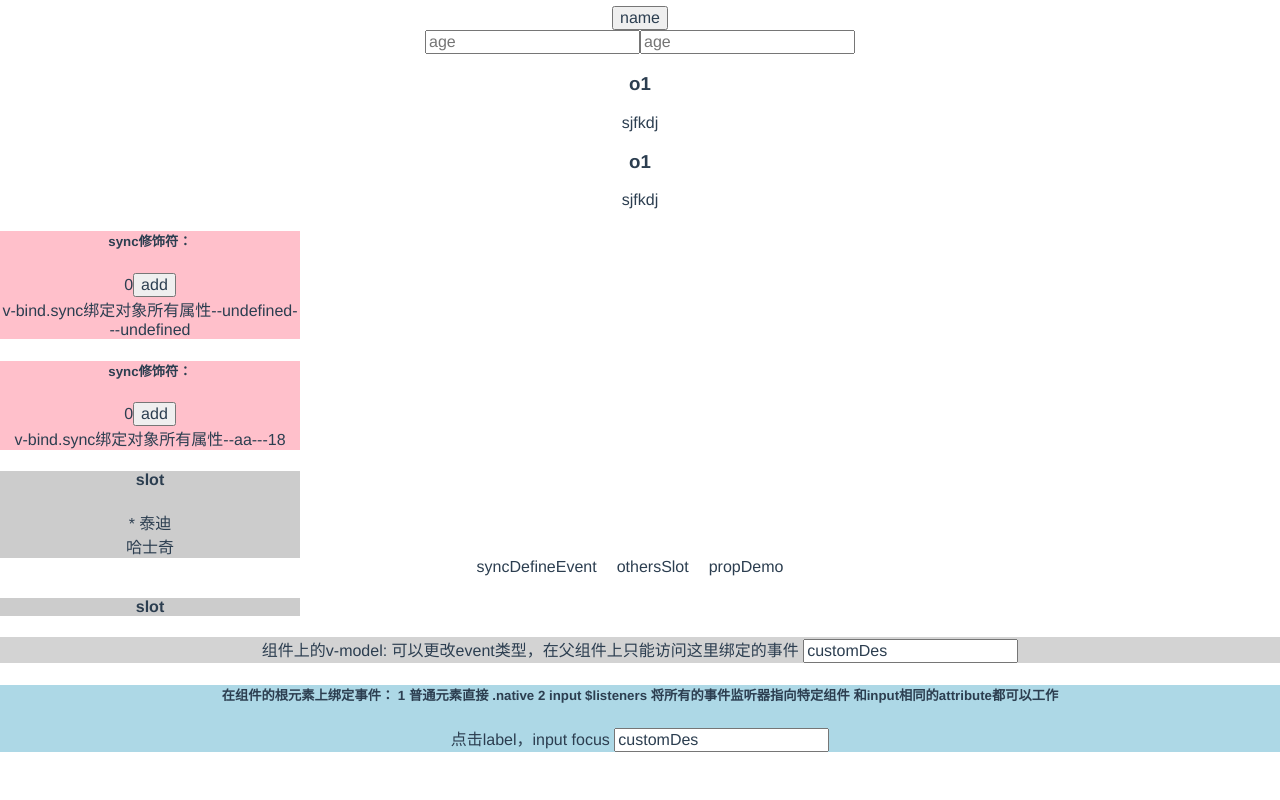
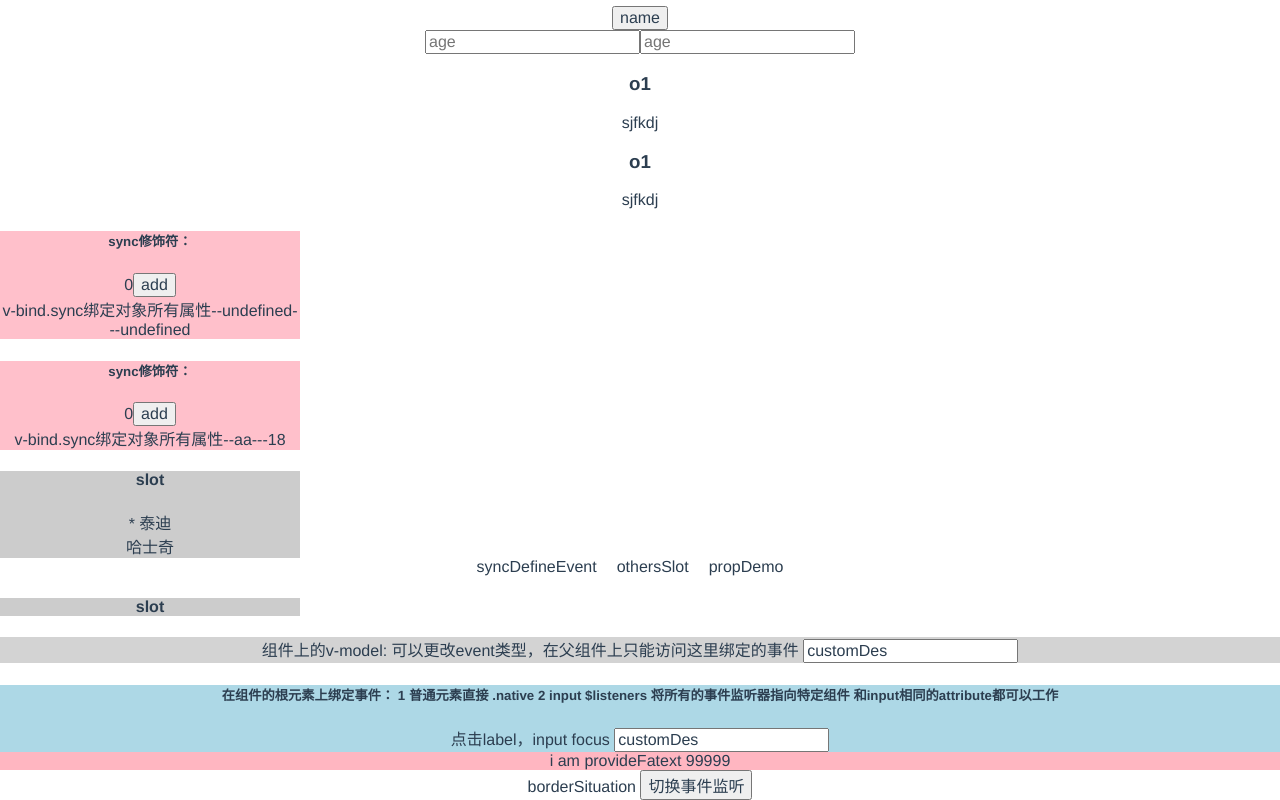
Before and after one commit to xiyanjo/reLearnVueDeep, a Vue app: page / in a window 1280 px wide. Shown: the part 342-1142 px from the top of the page. Before the commit the page ends 1094 px from the top, so only its background shows below. Built offline with nearby package versions, Linux system fonts and the light colour scheme.

Commit message:
依赖注入及destory周期

```diff
--- a/src/components/borderSituation.vue
+++ b/src/components/borderSituation.vue
@@ -1,5 +1,7 @@
 <template>
   <div style="background: lightblue;">
+    <h4>程序化的事件监听器</h4>
+    <button @click="$router.push('/')">主页</button>
 
   </div>
 </template>
@@ -17,6 +19,27 @@
     },
     methods: {
 
-    }
+    },
+    created(){
+      this.$once('hook:beforeDestroy',function(){
+        console.log('hook:beforeDestroy')
+      })
+    },
+
+
+    active(){
+      console.log('active')
+    },
+    updated(){
+      console.log('updated')
+    },
+  //  v-if切换组件及路由跳转都会触发 beforeDestroy和destroyed
+    beforeDestroy(){
+      console.log('beforeDestroy')
+    },
+    destroyed(){
+      console.log('destroyed')
+    },
+
   }
 </script>
--- /dev/null
+++ b/src/components/provideInject.vue
@@ -0,0 +1,19 @@
+<template>
+  <div style="background: lightpink;">
+    <div ref="provide">
+      <span>i am {{name()}}</span>
+      <span>text {{text}}</span>
+    </div>
+  </div>
+</template>
+<script>
+  export default{
+    name:'provideinjec',
+    inject:['name','text'],//可以访问父级组件中实例及方法，非响应式的
+    data(){
+      return{
+
+      }
+    },
+  }
+</script>
--- a/src/router/index.js
+++ b/src/router/index.js
@@ -19,6 +19,11 @@ const routes = [
     component: () =>
       import(/* webpackChunkName: "about" */ "../views/About.vue"),
   },
+  {
+    path:'/borderSituation',
+    name:'borderSituation',
+    component:()=> import('@/components/borderSituation.vue')
+  }
 ];
 
 const router = new VueRouter({
--- a/src/views/Home.vue
+++ b/src/views/Home.vue
@@ -68,7 +68,12 @@
     <custom-input v-model="customDes"   @input="focus" @change="customChange"/>
 
     <input-listeners v-model="customDes"   @focus="focus"  @change="customChange"/>
-    <border-situation></border-situation>
+
+    <provide-inject></provide-inject>
+    <border-situation v-if="showBorderSituation"></border-situation>borderSituation
+    <button @click="showBorderSituation=!showBorderSituation">切换事件监听</button>
+    <!-- <button @click="$router.push('/borderSituation')">切换事件监听</button> -->
+
   </div>
 </template>
 
@@ -86,6 +91,17 @@
       'customInput':()=>import( "@/components/customInput.vue"),
       'inputListeners':()=>import ("@/components/inputListeners.vue"),
       'border-situation':()=> import ("@/components/borderSituation.vue"),
+      'provide-inject':()=> import ("@/components/provideInject.vue"),
+
+    },
+    provide(){//很多后代组件使用的情况， 注入属性或方法，中inject来使用，非响应
+      return {
+        name:function(){
+          console.log('this',this)//这里的this为函数执行的环境，子组件中没有num property
+          return 'provideFa'
+        },
+        text:'99999'
+      }
     },
     data() {
       return {
@@ -129,7 +145,8 @@
           propD:'成绩的咖啡机',
           propF:'ui'
         },
-        customDes:'customDes'
+        customDes:'customDes',
+        showBorderSituation:false,
       }
     },
     methods:{
@@ -151,6 +168,12 @@
         console.log('customChange',e.target.value)
 
       }
-    }
+    },
+    beforeDestory(){
+      console(5555)
+    },
+    destroyed(){
+      console(6666)
+    },
   };
 </script>
```
